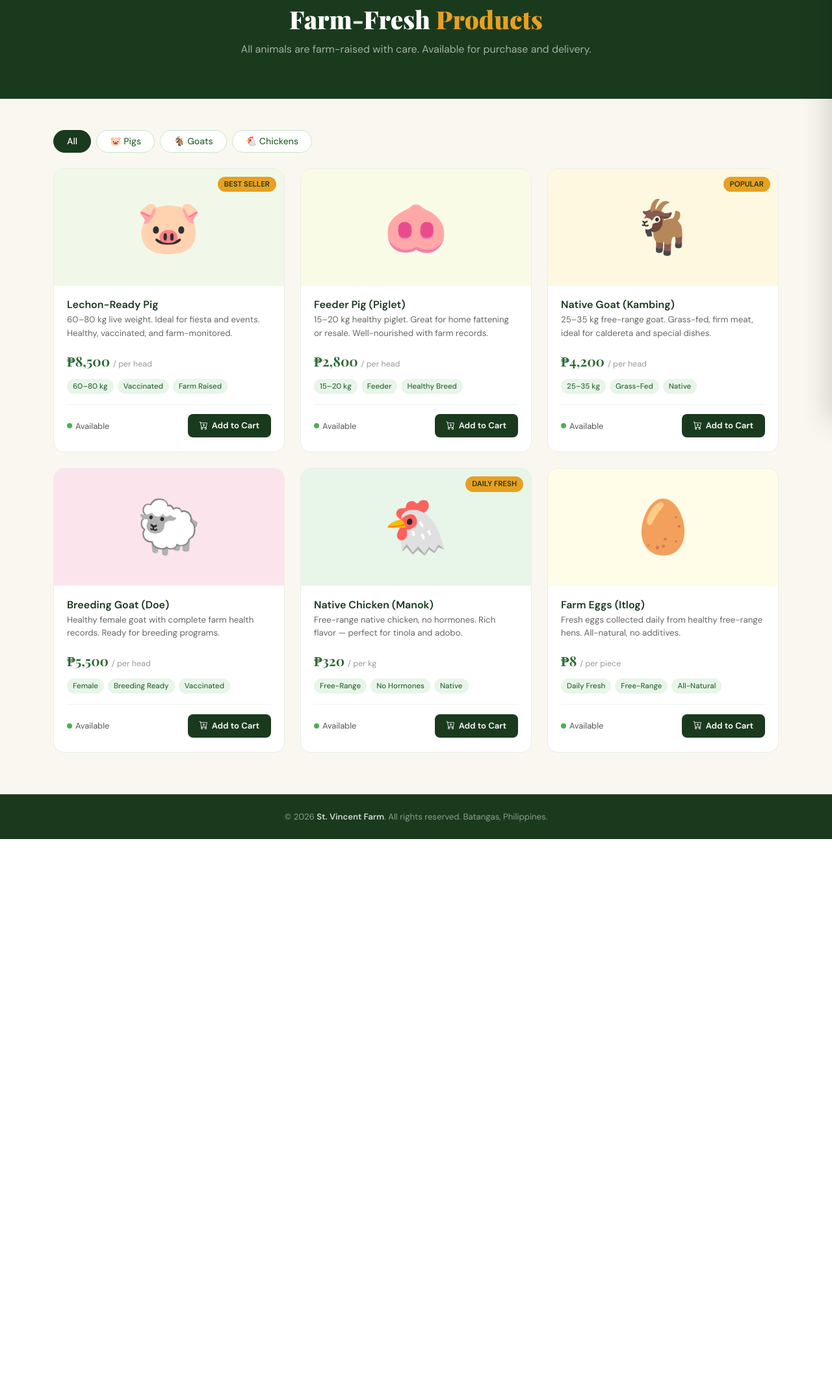
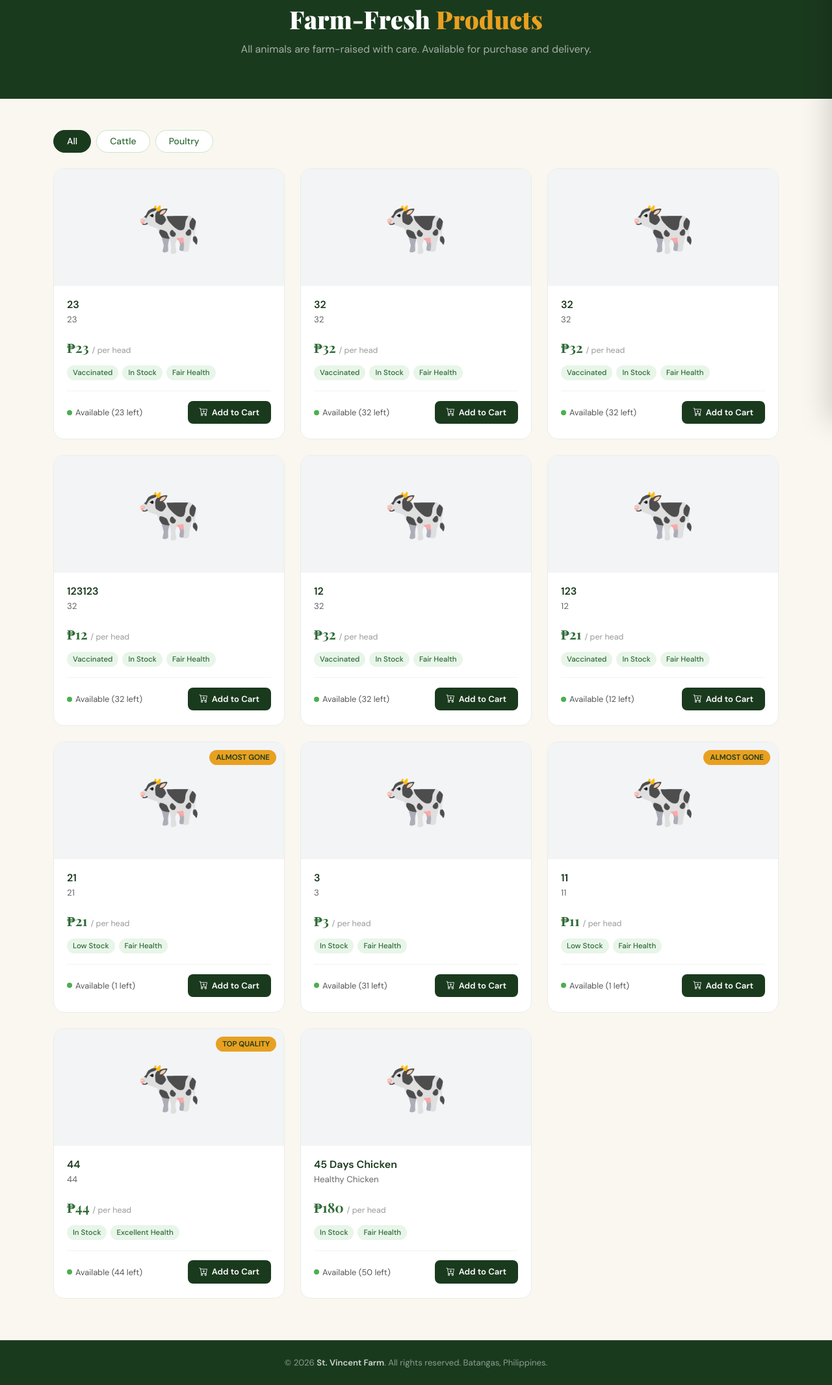
Before and after one commit to jaredladrera/saint-vincent-farm, a PHP site: page /index.php?page=shop in a window 1280 px wide. Shown: the part 151-2282 px from the top of the page at 65% size. Before the commit the page ends 1442 px from the top, so only its background shows below. Run offline with PHP 8.4, Linux system fonts and the light colour scheme; data comes from the database, SQL or seed files in the repository.

Commit message:
display livestock from database

```diff
--- a/assets/js/main.js
+++ b/assets/js/main.js
@@ -23,7 +23,14 @@ function toggleCartDrawer() {
 }
 
 // ── ADD TO CART (from product card) ──
+
 function addToCart(id, name, icon, price, unit, btnEl) {
+
+    if (!window.isLoggedIn) {
+        window.location.href = 'index.php?page=login&redirect=shop';
+        return;
+    }
+
     const existing = cart.find(i => i.id === id);
     if (existing) {
         existing.qty++;
@@ -141,6 +148,12 @@ window._modalPrice     = '';
 window._modalUnit      = '';
 
 function openModal(name, desc, icon, price, unit, tagsStr, productId) {
+
+    if (!window.isLoggedIn) {
+        window.location.href = 'index.php?page=login&redirect=shop';
+        return;
+    }
+
     window._modalProductId = productId !== undefined ? productId : null;
     window._modalPrice     = price;
     window._modalUnit      = unit;
--- a/pages/shop.php
+++ b/pages/shop.php
@@ -1,86 +1,101 @@
 <!-- ══ SHOP PAGE ══ -->
 <?php
-// Product data array — easy to edit or eventually pull from DB
-$products = [
-    [
-        'id'     => 1,
-        'name'   => 'Lechon-Ready Pig',
-        'cat'    => 'pigs',
-        'icon'   => '🐷',
-        'bg'     => '#f1f8e9',
-        'badge'  => 'Best Seller',
-        'desc'   => '60–80 kg live weight. Ideal for fiesta and events. Healthy, vaccinated, and farm-monitored.',
-        'price'  => '₱8,500',
-        'unit'   => 'per head',
-        'tags'   => ['60–80 kg', 'Vaccinated', 'Farm Raised'],
-        'detail' => 'Plump, farm-raised pig ideal for lechon. Healthy, well-fed, and monitored throughout its growth cycle.',
-    ],
-    [
-        'id'     => 2,
-        'name'   => 'Feeder Pig (Piglet)',
-        'cat'    => 'pigs',
-        'icon'   => '🐽',
-        'bg'     => '#f9fbe7',
-        'badge'  => null,
-        'desc'   => '15–20 kg healthy piglet. Great for home fattening or resale. Well-nourished with farm records.',
-        'price'  => '₱2,800',
-        'unit'   => 'per head',
-        'tags'   => ['15–20 kg', 'Feeder', 'Healthy Breed'],
-        'detail' => 'Young piglet for home raising. Healthy breed, ideal for backyard farming or resale.',
-    ],
-    [
-        'id'     => 3,
-        'name'   => 'Native Goat (Kambing)',
-        'cat'    => 'goats',
-        'icon'   => '🐐',
-        'bg'     => '#fff8e1',
-        'badge'  => 'Popular',
-        'desc'   => '25–35 kg free-range goat. Grass-fed, firm meat, ideal for caldereta and special dishes.',
-        'price'  => '₱4,200',
-        'unit'   => 'per head',
-        'tags'   => ['25–35 kg', 'Grass-Fed', 'Native'],
-        'detail' => 'Free-range, grass-fed native goat. Perfect for caldereta and special occasions.',
-    ],
-    [
-        'id'     => 4,
-        'name'   => 'Breeding Goat (Doe)',
-        'cat'    => 'goats',
-        'icon'   => '🐑',
-        'bg'     => '#fce4ec',
-        'badge'  => null,
-        'desc'   => 'Healthy female goat with complete farm health records. Ready for breeding programs.',
-        'price'  => '₱5,500',
-        'unit'   => 'per head',
-        'tags'   => ['Female', 'Breeding Ready', 'Vaccinated'],
-        'detail' => 'Healthy female goat for breeding purposes. Well-managed with complete farm health records.',
-    ],
-    [
-        'id'     => 5,
-        'name'   => 'Native Chicken (Manok)',
-        'cat'    => 'chickens',
-        'icon'   => '🐔',
-        'bg'     => '#e8f5e9',
-        'badge'  => 'Daily Fresh',
-        'desc'   => 'Free-range native chicken, no hormones. Rich flavor — perfect for tinola and adobo.',
-        'price'  => '₱320',
-        'unit'   => 'per kg',
-        'tags'   => ['Free-Range', 'No Hormones', 'Native'],
-        'detail' => 'Free-range native chicken with rich, flavorful meat. Ideal for tinola, adobo, and festive meals.',
-    ],
-    [
-        'id'     => 6,
-        'name'   => 'Farm Eggs (Itlog)',
-        'cat'    => 'chickens',
-        'icon'   => '🥚',
-        'bg'     => '#fffde7',
-        'badge'  => null,
-        'desc'   => 'Fresh eggs collected daily from healthy free-range hens. All-natural, no additives.',
-        'price'  => '₱8',
-        'unit'   => 'per piece',
-        'tags'   => ['Daily Fresh', 'Free-Range', 'All-Natural'],
-        'detail' => 'Fresh eggs collected daily from free-range hens. No additives, naturally nutritious.',
-    ],
+include_once './config/pdo_connection.php';
+$isLoggedIn = isset($_SESSION['user']);
+
+// ── Instantiate your Connect class and grab the PDO connection ───────────────
+$db  = new Connect();
+$pdo = $db->connection;
+
+// ── Category meta (icon, background colour, price unit) ──────────────────────
+$catMeta = [
+    'pigs'     => ['icon' => '🐷', 'bg' => '#f1f8e9', 'unit' => 'per head'],
+    'goats'    => ['icon' => '🐐', 'bg' => '#fff8e1', 'unit' => 'per head'],
+    'chickens' => ['icon' => '🐔', 'bg' => '#e8f5e9', 'unit' => 'per kg'],
+    'eggs'     => ['icon' => '🥚', 'bg' => '#fffde7', 'unit' => 'per piece'],
 ];
+$defaultMeta = ['icon' => '🐄', 'bg' => '#f3f4f6', 'unit' => 'per head'];
+
+// ── Helper: build tag list from a DB row (stdObject from FETCH_OBJ) ──────────
+function buildTags(object $row): array {
+    $tags = [];
+
+    if (!empty($row->is_vaccinated)) {
+        $tags[] = 'Vaccinated';
+    }
+
+    $qty = (int) $row->quantity;
+    if ($qty <= 0) {
+        $tags[] = 'Out of Stock';
+    } elseif ($qty <= 5) {
+        $tags[] = 'Low Stock';
+    } else {
+        $tags[] = 'In Stock';
+    }
+
+    $score = (int) $row->health_score;
+    if ($score >= 90) {
+        $tags[] = 'Excellent Health';
+    } elseif ($score >= 70) {
+        $tags[] = 'Good Health';
+    } elseif ($score > 0) {
+        $tags[] = 'Fair Health';
+    }
+
+    return $tags;
+}
+
+// ── Helper: pick a badge based on a DB row ───────────────────────────────────
+function pickBadge(object $row): ?string {
+    $score = (int) $row->health_score;
+    $qty   = (int) $row->quantity;
+
+    if ($qty <= 0)    return 'Sold Out';
+    if ($score >= 95) return 'Top Quality';
+    if ($qty <= 5)    return 'Almost Gone';
+
+    return null;
+}
+
+// ── Fetch all livestock, newest first ────────────────────────────────────────
+try {
+    $stmt = $pdo->query(
+        "SELECT id, category, name, quantity, price, is_vaccinated,
+                condition_notes, health_score, date_created
+         FROM livestock
+         ORDER BY date_created DESC, id DESC"
+    );
+    // FETCH_OBJ matches the default set in your Connect class
+    $rows = $stmt->fetchAll(PDO::FETCH_OBJ);
+} catch (PDOException $e) {
+    $rows = [];
+    error_log('Shop page DB error: ' . $e->getMessage());
+}
+
+// ── Map DB rows → display-ready product array ────────────────────────────────
+$products = array_map(function (object $row) use ($catMeta, $defaultMeta): array {
+    $cat  = strtolower(trim($row->category));
+    $meta = $catMeta[$cat] ?? $defaultMeta;
+
+    return [
+        'id'       => (int) $row->id,
+        'name'     => htmlspecialchars($row->name, ENT_QUOTES),
+        'cat'      => $cat,
+        'icon'     => $meta['icon'],
+        'bg'       => $meta['bg'],
+        'badge'    => pickBadge($row),
+        'desc'     => htmlspecialchars($row->condition_notes, ENT_QUOTES),
+        'price'    => '₱' . number_format((int) $row->price),
+        'unit'     => $meta['unit'],
+        'tags'     => buildTags($row),
+        'detail'   => htmlspecialchars($row->condition_notes, ENT_QUOTES)
+                      . ' (Health score: ' . (int) $row->health_score . '/100)',
+        'quantity' => (int) $row->quantity,
+    ];
+}, $rows);
+
+// ── Collect unique categories for the filter buttons ────────────────────────
+$filterCats = array_unique(array_column($products, 'cat'));
 ?>
 
 <div class="page-hero">
@@ -97,16 +112,36 @@ $products = [
         <!-- Filter Buttons -->
         <div class="d-flex gap-2 flex-wrap mb-4">
             <button class="filter-btn active" onclick="filterProducts('all', this)">All</button>
-            <button class="filter-btn" onclick="filterProducts('pigs', this)">🐷 Pigs</button>
-            <button class="filter-btn" onclick="filterProducts('goats', this)">🐐 Goats</button>
-            <button class="filter-btn" onclick="filterProducts('chickens', this)">🐔 Chickens</button>
+            <?php foreach ($filterCats as $cat):
+                // Build a human-readable label and pick an icon from catMeta
+                $catMeta2 = [
+                    'pigs'     => '🐷 Pigs',
+                    'goats'    => '🐐 Goats',
+                    'chickens' => '🐔 Chickens',
+                    'eggs'     => '🥚 Eggs',
+                ];
+                $label = $catMeta2[$cat] ?? ucfirst($cat);
+            ?>
+                <button class="filter-btn" onclick="filterProducts('<?= htmlspecialchars($cat) ?>', this)">
+                    <?= $label ?>
+                </button>
+            <?php endforeach; ?>
         </div>
 
         <!-- Product Grid -->
         <div class="row g-4" id="productGrid">
-            <?php foreach ($products as $p): ?>
+
+            <?php if (empty($products)): ?>
+                <div class="col-12 text-center py-5">
+                    <p class="text-muted">No livestock available at the moment. Check back soon!</p>
+                </div>
+            <?php endif; ?>
+
+            <?php foreach ($products as $p):
+                $outOfStock = $p['quantity'] <= 0;
+            ?>
             <div class="col-sm-6 col-lg-4 product-item" data-cat="<?= $p['cat'] ?>">
-                <div class="product-card"
+                <div class="product-card <?= $outOfStock ? 'product-card--sold-out' : '' ?>"
                      onclick="openModal(
                          '<?= addslashes($p['name']) ?>',
                          '<?= addslashes($p['detail']) ?>',
@@ -134,23 +169,38 @@ $products = [
                         </div>
                         <div class="product-tags">
                             <?php foreach ($p['tags'] as $tag): ?>
-                                <span class="tag"><?= $tag ?></span>
+                                <span class="tag"><?= htmlspecialchars($tag) ?></span>
                             <?php endforeach; ?>
                         </div>
                         <div class="product-foot">
+                            <?php if ($outOfStock): ?>
+                                <span class="avail-text" style="color:#e53935;">
+                                    <span class="avail-dot" style="background:#e53935;"></span> Out of Stock
+                                </span>
+                                <button class="btn-order" disabled style="opacity:.5;cursor:not-allowed;">
+                                    <i class="bi bi-cart-x"></i> Unavailable
+                                </button>
+                            <?php else: ?>
                                 <span class="avail-text">
-                                <span class="avail-dot"></span> Available
+                                    <span class="avail-dot"></span>
+                                    Available (<?= $p['quantity'] ?> left)
                                 </span>
                                 <button class="btn-order"
                                     onclick="event.stopPropagation(); addToCart(<?= $p['id'] ?>, '<?= addslashes($p['name']) ?>', '<?= $p['icon'] ?>', '<?= $p['price'] ?>', '<?= $p['unit'] ?>', this)">
                                     <i class="bi bi-cart-plus"></i> Add to Cart
                                 </button>
+                            <?php endif; ?>
                         </div>
                     </div>
                 </div>
             </div>
             <?php endforeach; ?>
-        </div>
+
+        </div><!-- /productGrid -->
 
     </div>
 </div>
+
+<script>
+    window.isLoggedIn = <?php echo isset($_SESSION['user']) ? 'true' : 'false'; ?>;
+</script>
```
Lines whose indentation alone changed are shown as unchanged.
